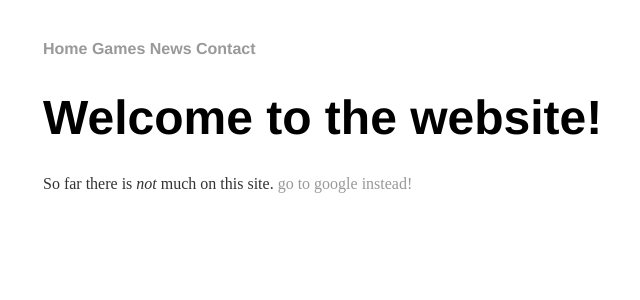
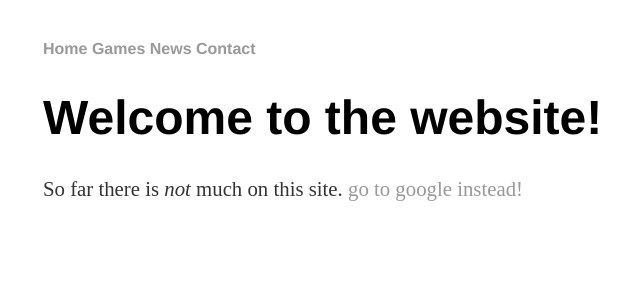
Before and after one commit to Power-Up-Games/power-up-games.github.io, a Jekyll site: the page built from index.html, in a window 1280 px wide. Shown: the top 300 px of the page, without its empty margins (149-789 px from the left). Built offline with Jekyll 4.4.1, drawn with Linux system fonts in a browser that asks for light colours.

Commit message:
style changes

```diff
--- a/css/main.css
+++ b/css/main.css
@@ -30,14 +30,14 @@ h1 {
 }
 
 p {
-	font-size: 1em;
-	line-height: 0.9em;
+	font-size: 1.3em;
+	line-height: 1.2em;
 	color: #333;
 }
 
 ul.posts {
 	margin: 20px auto 40px;
-	font-size: 1.5em;
+	font-size: 1.3em;
 }
 
 ul.posts li {
```
